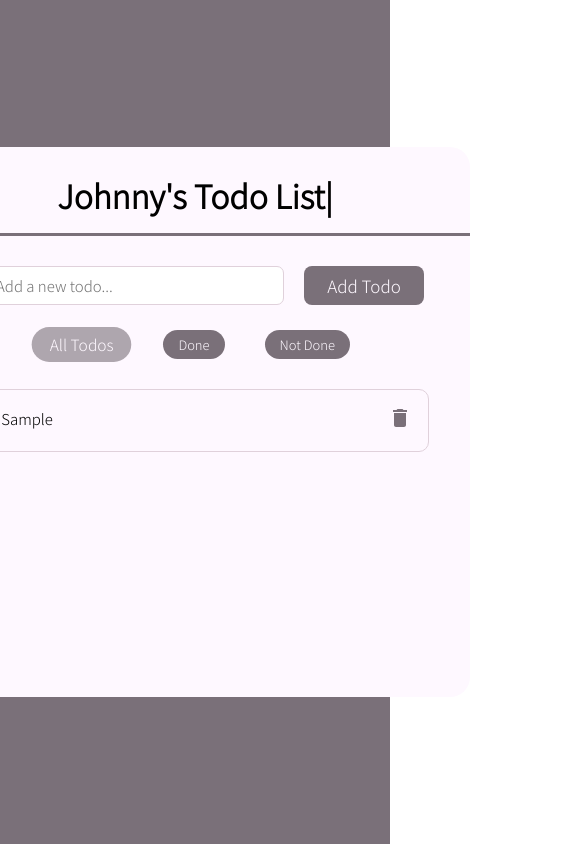
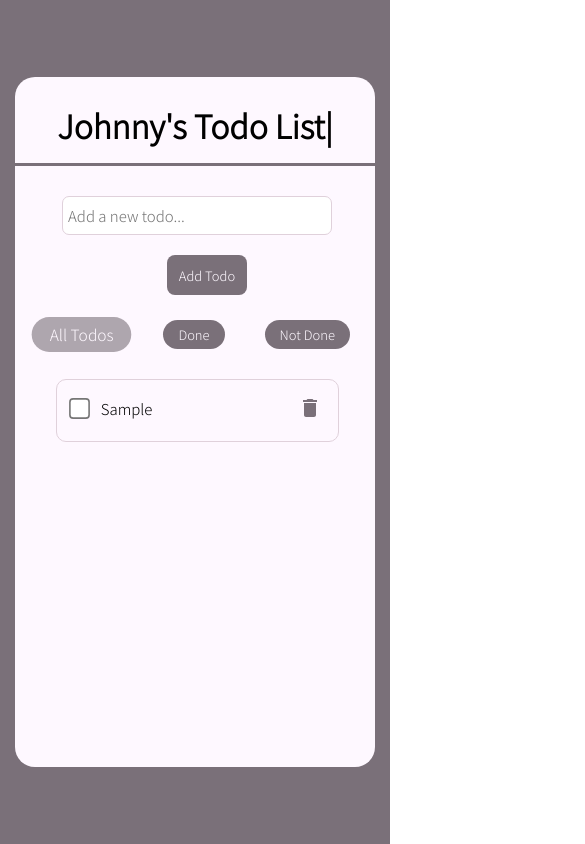
Before and after one commit to joaofelipe0202/johnny-todo-list, a React (Create React App) app: page / in a window 390 px wide. Both pictures are taken after typing "Sample" into the empty fields and a click on the button "Add Todo". Shown: the top 844 px of the page, 585 px wide, since content can reach past the window. Built offline with nearby package versions, Linux system fonts and the light colour scheme.

Commit message:
Fix media screen for iphoneX

```diff
--- a/src/App.css
+++ b/src/App.css
@@ -27,3 +27,10 @@
         width: 550px;
     }
 }
+
+@media screen and (max-width: 400px) {
+    .todo__box {
+        height: 690px;
+        width: 360px;
+    }
+}
--- a/src/components/AddTodo.css
+++ b/src/components/AddTodo.css
@@ -62,3 +62,22 @@ input::-webkit-input-placeholder {
         font-size: 15px;
     }
 }
+
+@media screen and (max-width: 400px) {
+    .todo__form {
+        flex-direction: column;
+        align-items: center;
+        left: 2px;
+    }
+
+    .todo__input {
+        width: 75%;
+    }
+
+    .todo__btn {
+        height: 40px;
+        width: 80px;
+        margin-top: 20px;
+        font-size: 13px;
+    }
+}
--- a/src/components/Todo.css
+++ b/src/components/Todo.css
@@ -70,3 +70,15 @@ input[type=checkbox]
         font-size: 15px;
     }
 }
+
+@media screen and (max-width: 400px) {
+    .todo__element {
+        width: 45%;
+        margin-left: -320px;
+        padding: 16px;
+    }
+
+    .todo__desc {
+        font-size: 15px;
+    }
+}
```
